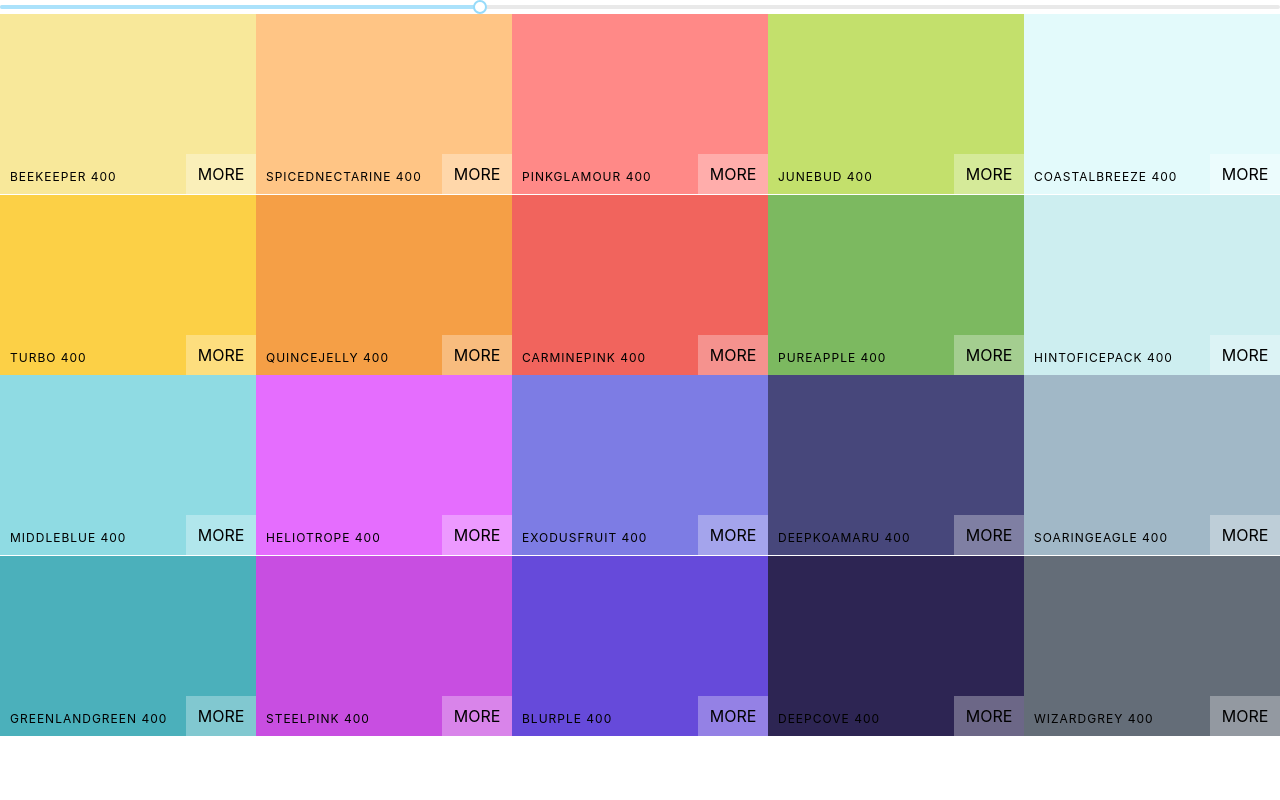
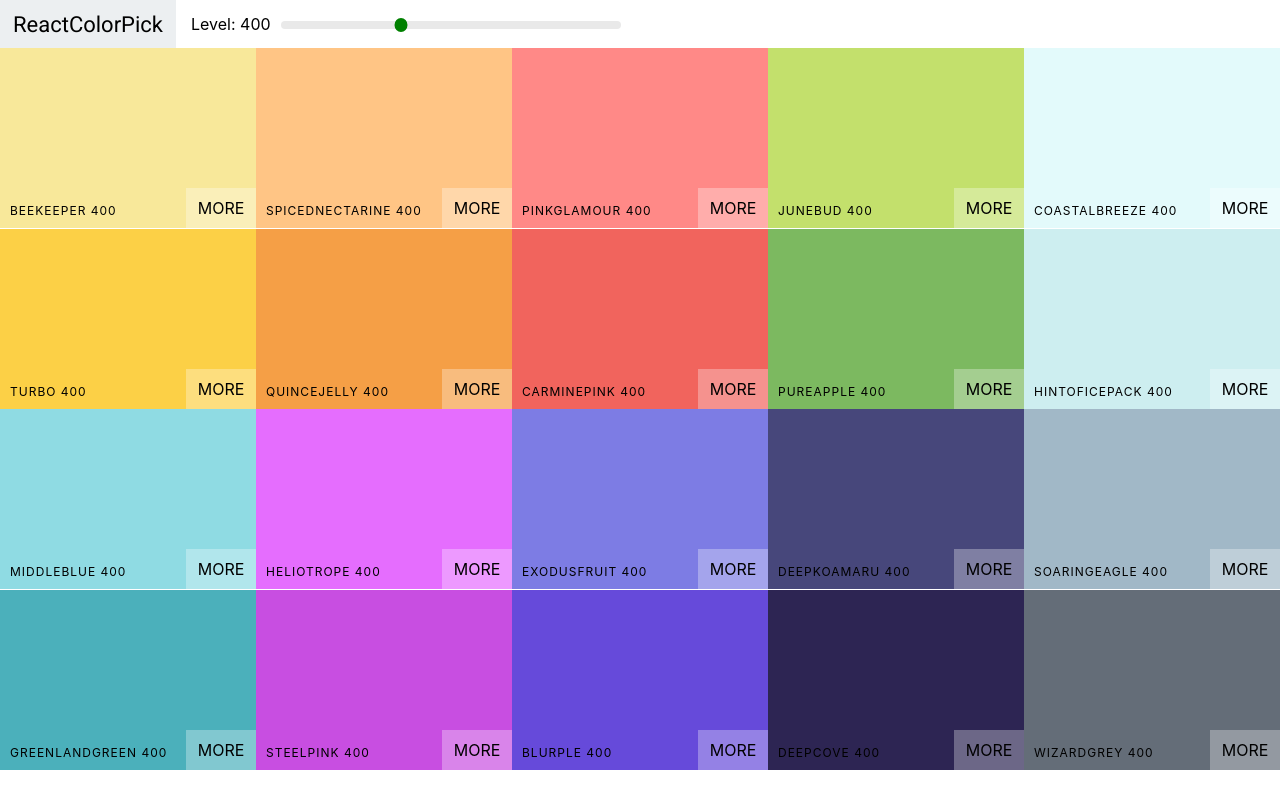
Before and after one commit to MilenaMar/ColorPalette, a React (Create React App) app in the folder color-pallet/: page / in a window 1280 px wide. Built offline with nearby package versions, Linux system fonts and the light colour scheme.

Commit message:
navbar added

```diff
--- /dev/null
+++ b/color-pallet/src/navBar.css
@@ -0,0 +1,49 @@
+@import url('https://fonts.googleapis.com/css2?family=Roboto&display=swap');
+
+.nav-bar{
+    display: flex;
+    align-items: center;
+    justify-content: flex-start;
+    height: 6vh;
+}
+
+.logo {
+    margin-right:15px;
+    padding: 0 13px;
+    font-size: 22px;
+    background-color:#eceff1 ;
+    font-family: 'Roboto', sans-serif;
+    height: 100%;
+    display: flex;
+    align-items: center;
+}
+.logo a {
+    text-decoration: none;
+    color: black;
+
+}
+
+.slider {
+    width: 340px;
+    margin: 0 10px;
+    display: inline-block;
+  }
+
+  .rc-slider-track {
+    background-color: transparent;
+  }
+  .rc-slider-rail {
+    height: 8px;
+  }
+  .rc-slider-handle,
+  .rc-slider-handle:active,
+  .rc-slider-handle:hover,
+  .rc-slider-handle:focus {
+    background-color: green;
+    outline: none;
+    border: 2px solid green;
+    box-shadow: none;
+    width: 13px;
+    margin-left: -7px;
+    margin-top: -3px;
+  }
--- /dev/null
+++ b/color-pallet/src/navBar.js
@@ -0,0 +1,30 @@
+import React, { Component } from "react";
+import Slider from "rc-slider";
+import "rc-slider/assets/index.css";
+import './navBar.css'
+
+class Navbar extends Component {
+  render() {
+    const { level, changeLevel } = this.props;
+    return (
+      <nav className="nav-bar">
+        <div className="logo">
+          <a href="#">ReactColorPick</a>
+        </div>
+        <div className="slider-container">
+          <span>Level: {level}</span>
+          <div className="slider">
+            <Slider
+              defaultValue={level}
+              min={100}
+              max={900}
+              step={100}
+              onAfterChange={changeLevel}
+            />
+          </div>
+        </div>
+      </nav>
+    );
+  }
+}
+export default Navbar;
--- a/color-pallet/src/pallet.css
+++ b/color-pallet/src/pallet.css
@@ -1,7 +1,7 @@
 .palette {
-    height: 100vh;
+  height: 100vh;
 }
 
-.palette-colors{
-    height: 90%;
+.palette-colors {
+  height: 90%;
 }
--- a/color-pallet/src/pallet.js
+++ b/color-pallet/src/pallet.js
@@ -1,8 +1,9 @@
 import React, {Component} from 'react'
 import ColorBox from './colorBox.js'
+import NavBar from './navBar'
 import './pallet.css'
-import Slider from 'rc-slider'
-import 'rc-slider/assets/index.css'
+
+
 
 class Pallete extends Component {
   state = {
@@ -17,15 +18,11 @@ class Pallete extends Component {
     const {colors} = this.props.pallete
     const {level} = this.state
     const colorBoxes = colors[level].map(color => (
-      <ColorBox background={color.hex} name={color.name} key={color.color}/>
+      <ColorBox background={color.hex} name={color.name} key={color.hex}/>
      ) )
       return (
           <div className='palette'>
-          <Slider defaultValue= {this.state.level}
-          min={100}  max={900}
-          step={100}
-          onAfterChange={this.changeLevel}/>
-          {/* Navbar will go here */}
+          <NavBar level={level} changeLevel={this.changeLevel}/>
           <div className='palette-colors'>{colorBoxes}</div>
           {/* Footer Will go here */}
           </div>
```
